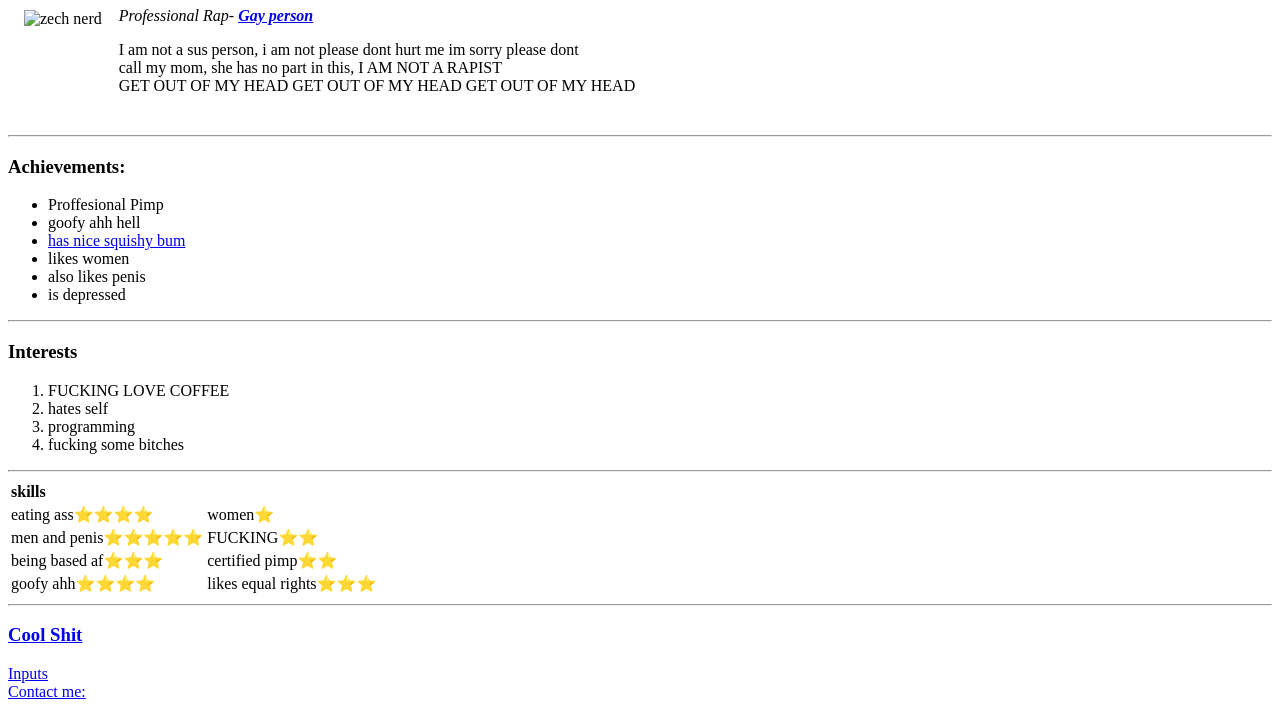
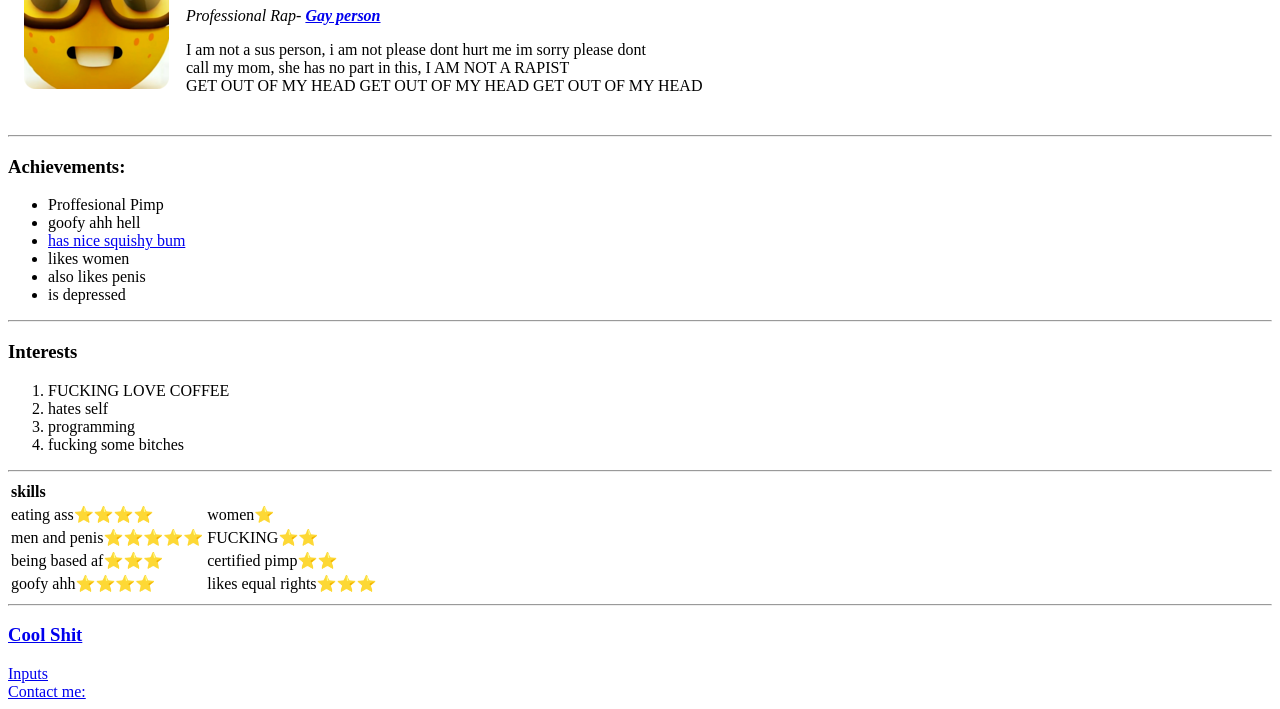
Before and after one commit to coolrabbitman/cv, a plain HTML site: page index.html in a window 1280 px wide. Shown: the part 97-806 px from the top of the page. Drawn offline with Linux system fonts and the light colour scheme.

Commit message:
Update index.html

```diff
--- a/index.html
+++ b/index.html
@@ -8,7 +8,7 @@
 
 <body>
   <table cellspacing='15'>
-    <td><img src="images/zechnerd.png" alt="zech nerd"></td>
+    <td><img src="zechnerd.png" alt="zech nerd"></td>
     <td>
       <h1>Zech(gay I MEAN not gay)</h1>
       <p><em>Professional Rap- <strong><a href="https://www.youtube.com/watch?v=eMv6-c6En9A">Gay person</a></strong></em></p>
```
